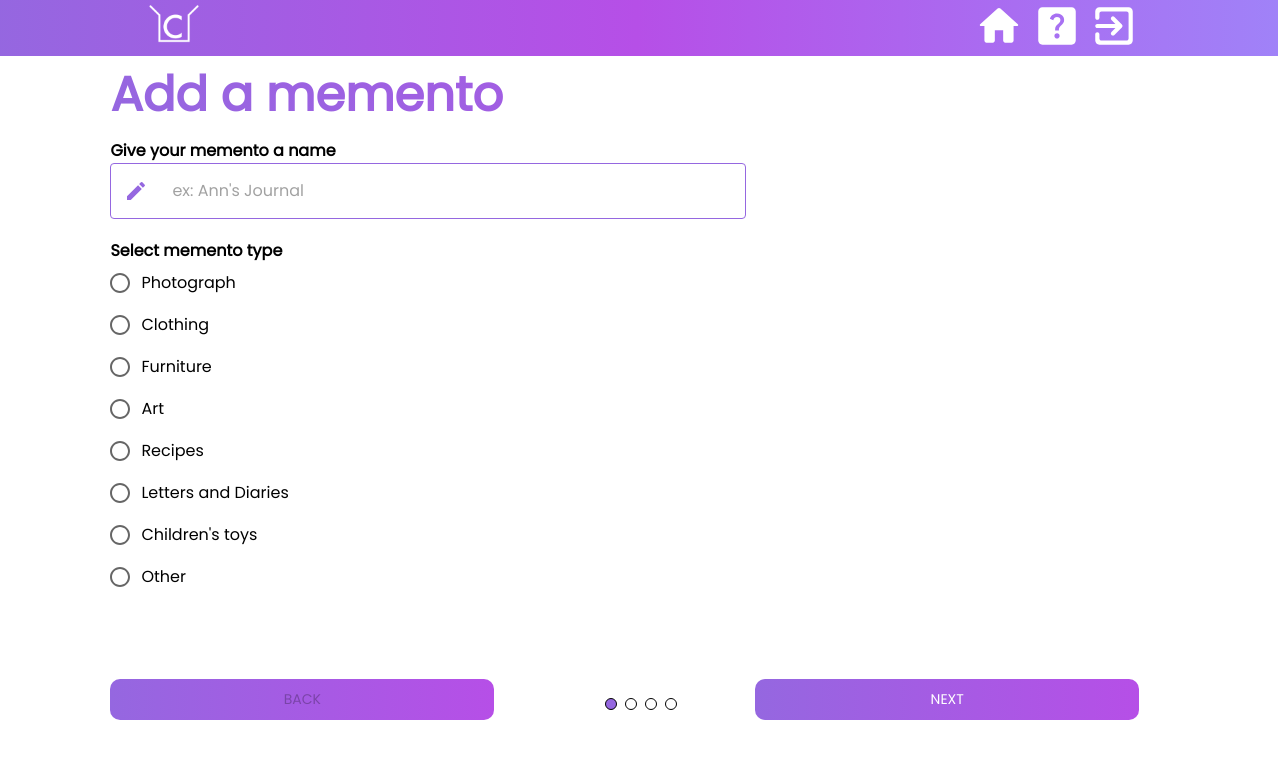
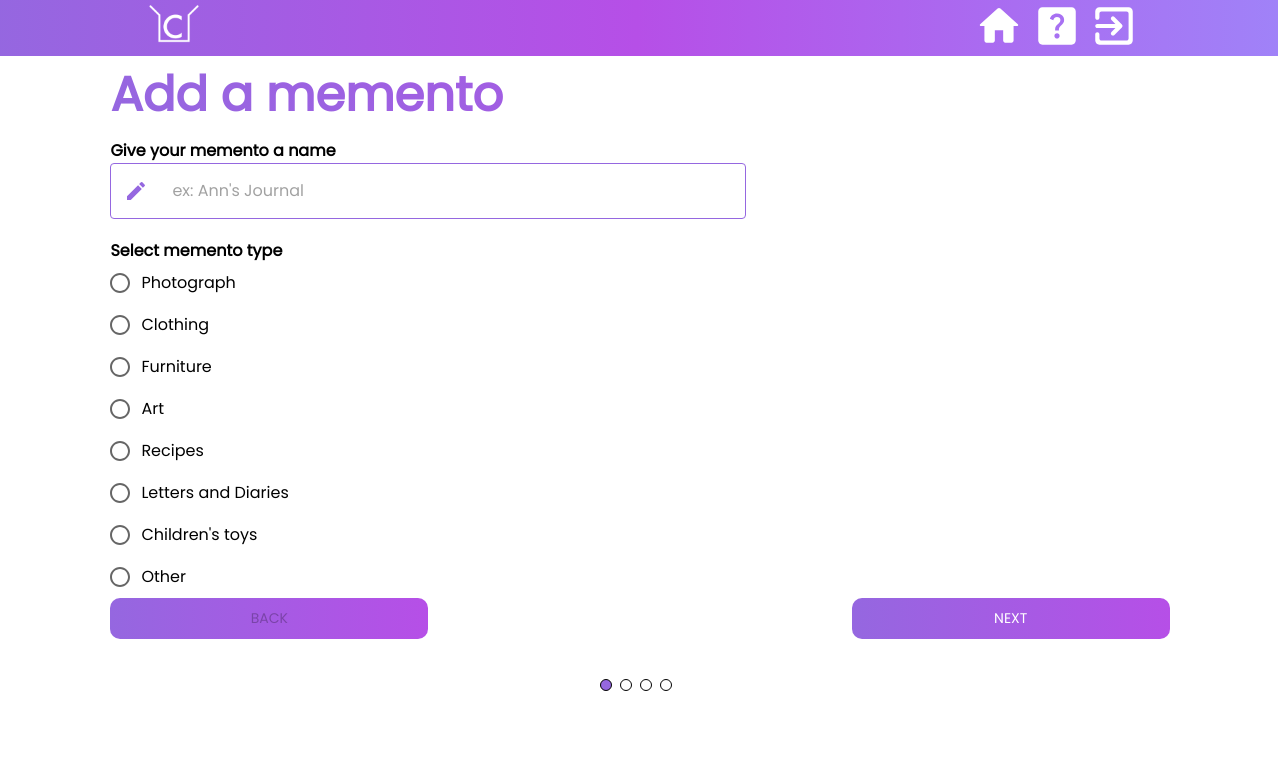
Before and after one commit to blakecsharp/capsule, a React (Create React App) app in the folder client/: page /add in a window 1280 px wide. Shown: the top 758 px of the page. Built offline with nearby package versions, Linux system fonts and the light colour scheme; no server answers; sample sign-in values are in the browser's storage.

Commit message:
fixed back/next

```diff
--- a/client/src/components/Add/Add.js
+++ b/client/src/components/Add/Add.js
@@ -303,8 +303,6 @@ const Add = () => {
                 style={{
                   width: "30%",
                   maxWidth: "400px",
-                  position: 'absolute',
-                  bottom: '10%',
                 }}
                 text="Back"
                 isLoggedIn
@@ -314,9 +312,6 @@ const Add = () => {
                 variant="contained"
                 onClick={handleNext}
                 style={{
-                  position: 'absolute',
-                  bottom: '10%',
-                  right: '11%',
                   width: "30%",
                   maxWidth: "400px",
                 }}
@@ -324,13 +319,11 @@ const Add = () => {
                 isLoggedIn
               />
             </Box>
-            <Box style={{position: 'absolute', bottom: '90px', left: parseInt(dimensions.width/2 - 35) }}>
             <Breadcrumb
               currentStep={currentStep} />
             </Box>
+          </Box>
 
-          </Box>
-        </Box>
       )}
       {showConfirmation && (
         <Box
```
